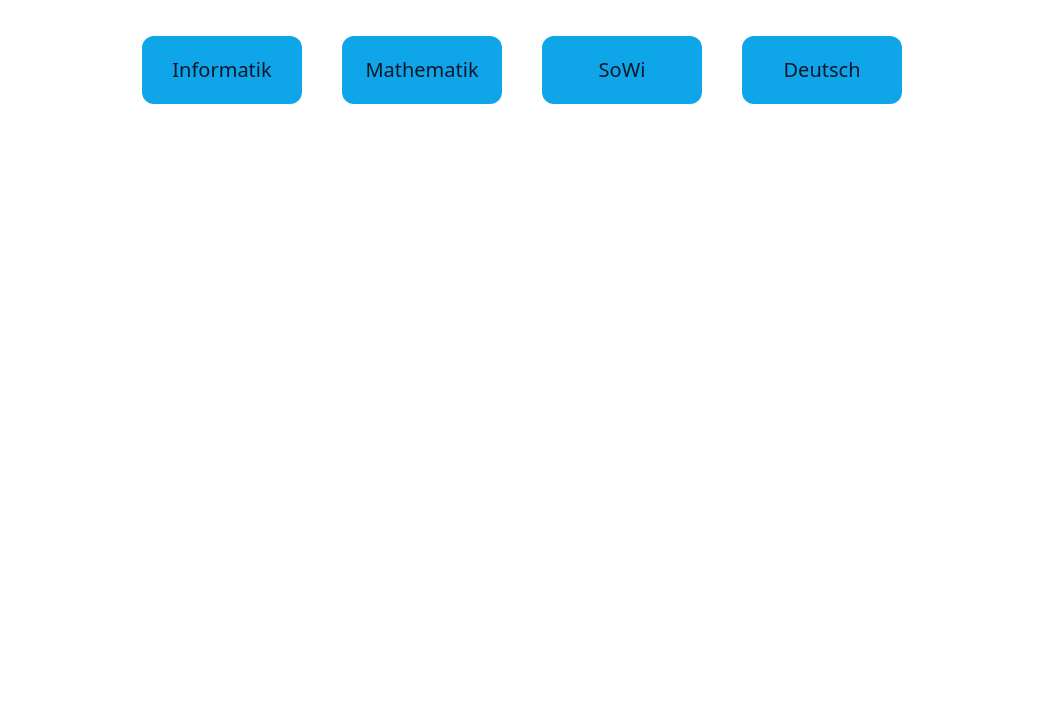
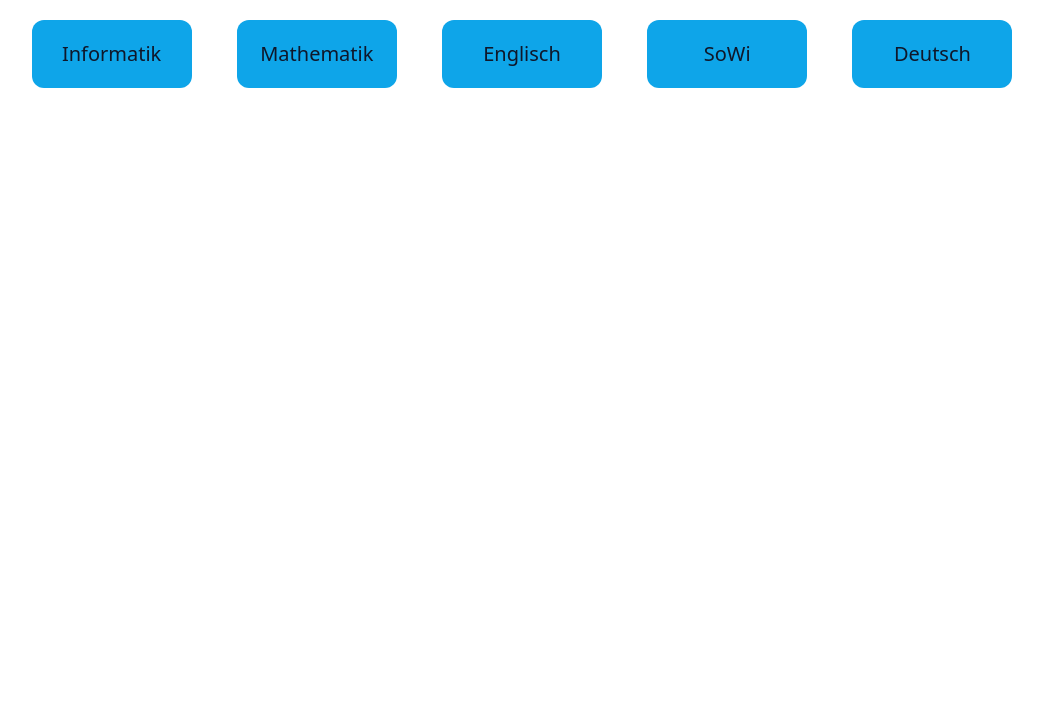
Before and after one commit to LoCrealloc/abi2023, a plain HTML site: page index.html in a window 1280 px wide. Shown: the part 96-800 px from the top of the page, without its empty margins (138-1181 px from the left). Drawn offline with nearby package versions, Linux system fonts and the light colour scheme.

Commit message:
Added file for english exams

```diff
--- a/index.html
+++ b/index.html
@@ -10,7 +10,7 @@
 
 <body>
 	<h1 class="text-center text-4xl mt-9">Abitur 2023</h1>
-	<nav class="w-full text-center text-xl m-5 mt-9 flex flex-row justify-center">
+	<nav class="w-full text-center text-xl m-5 mtEnglischex-row justify-center">
 		<a href="./Informatik/informatik.pdf">
 			<button class="bg-sky-500 p-5 rounded-xl text-slate-900 w-40 m-5">
 				Informatik
@@ -19,6 +19,11 @@
 		<a href="./Mathe/mathe.pdf">
 			<button class="bg-sky-500 p-5 rounded-xl text-slate-900 w-40 m-5">
 				Mathematik
+			</button>
+		</a>
+		<a href="./Englisch/englisch.pdf">
+			<button class="bg-sky-500 p-5 rounded-xl text-slate-900 w-40 m-5">
+				Englisch
 			</button>
 		</a>
 		<a href="./SoWi/sowi.pdf">
```
Also changed, not shown: 2 other files.
